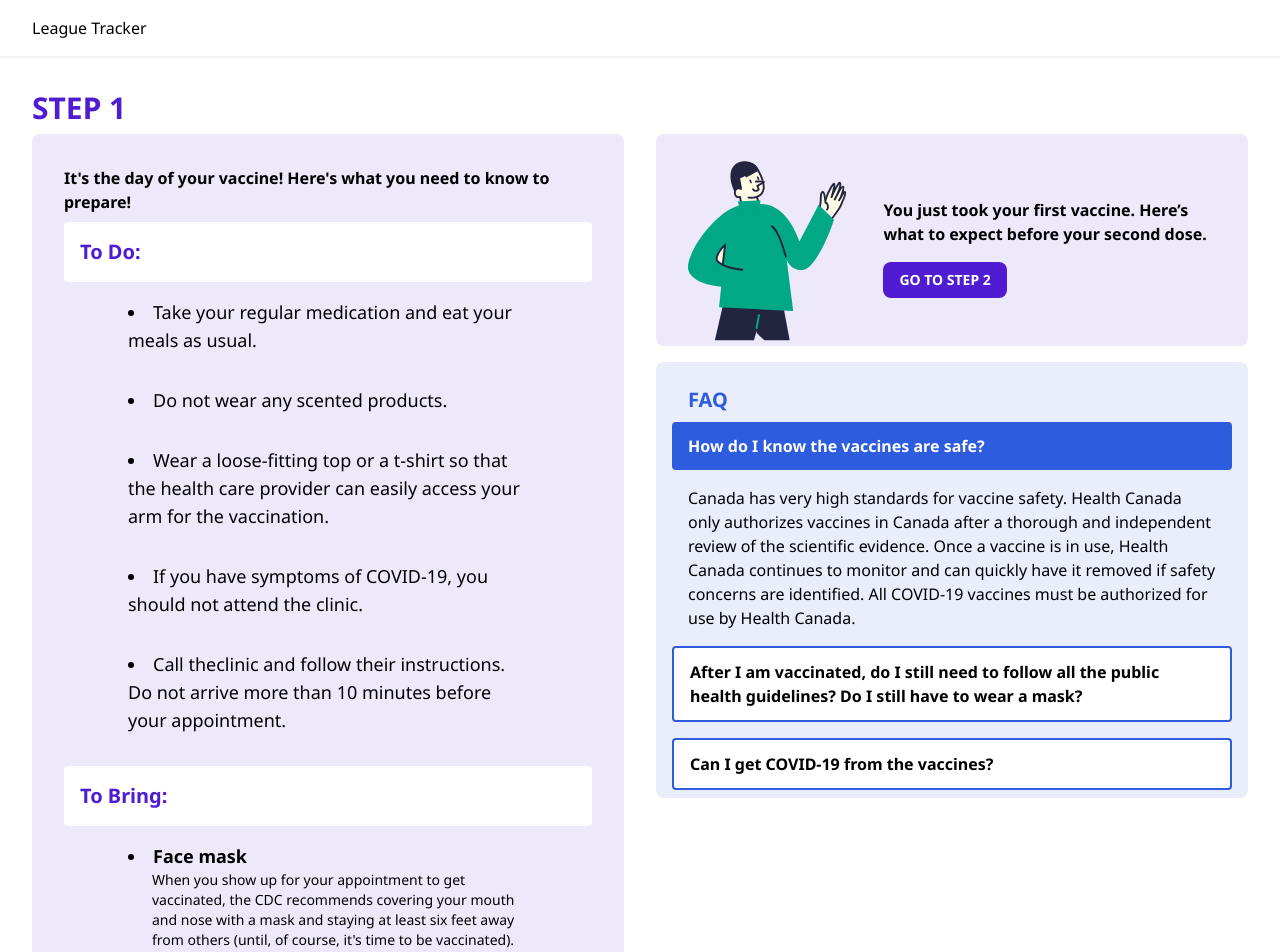
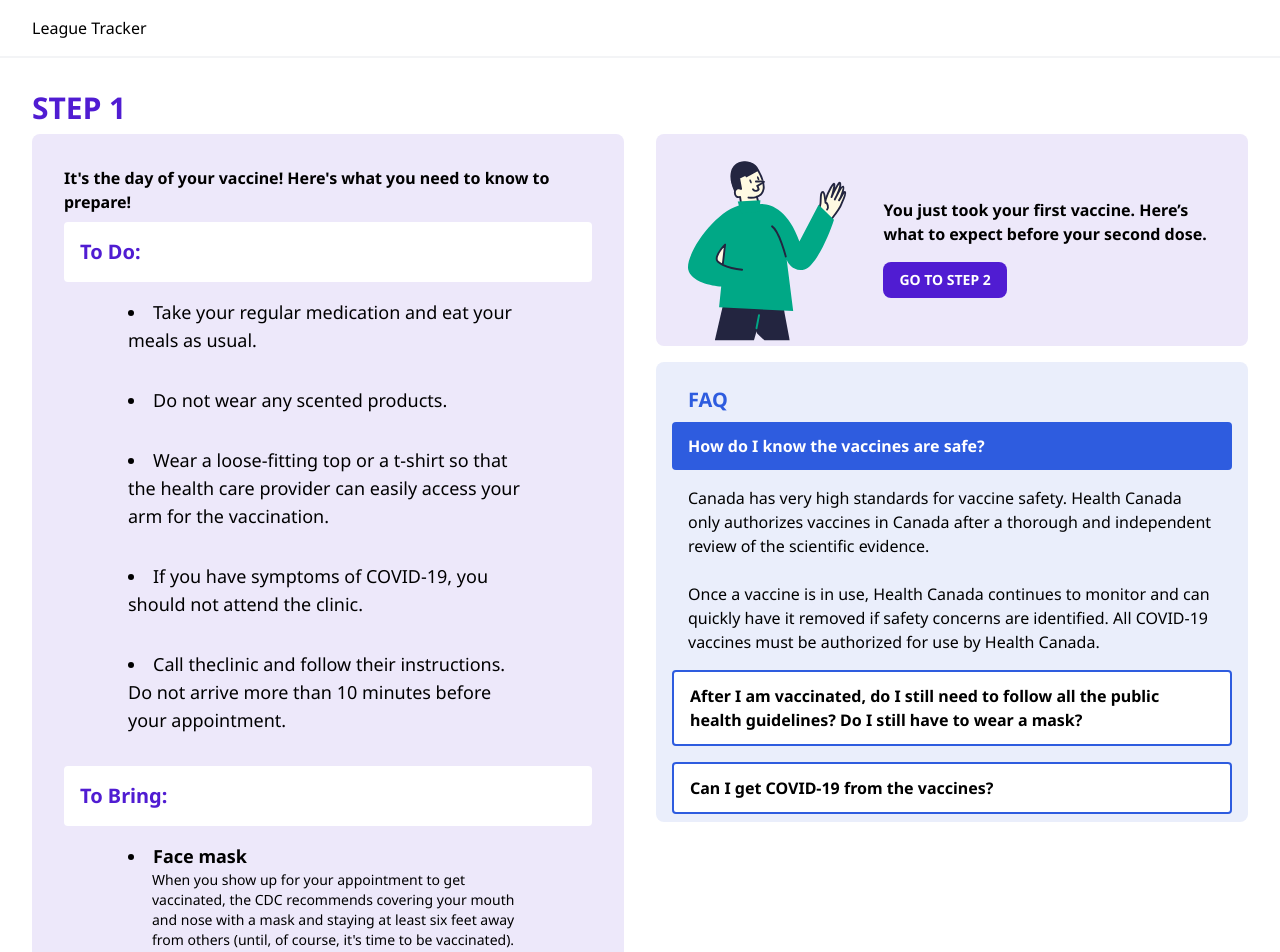
Before and after one commit to amorriscode/league-tracker, a Next.js app: page /steps/1 in a window 1280 px wide. Shown: the top 952 px of the page. Built offline with nearby package versions, Linux system fonts and the light colour scheme.

Commit message:
change content for FAQ 2 and add newlines for FAQ section

```diff
--- a/components/FAQ.jsx
+++ b/components/FAQ.jsx
@@ -8,20 +8,17 @@ export default function FAQ() {
         <FAQItem
           first={true}
           title="How do I know the vaccines are safe? "
-          content={`Canada has very high standards for vaccine safety. Health Canada only authorizes vaccines in Canada after a thorough and independent review of the scientific evidence.
-        Once a vaccine is in use, Health Canada continues to monitor and can quickly have it removed if safety concerns are identified. All COVID-19 vaccines must be authorized for use by Health Canada.`}
+          content={`Canada has very high standards for vaccine safety. Health Canada only authorizes vaccines in Canada after a thorough and independent review of the scientific evidence. \n\nOnce a vaccine is in use, Health Canada continues to monitor and can quickly have it removed if safety concerns are identified. All COVID-19 vaccines must be authorized for use by Health Canada.`}
         />
 
         <FAQItem
           title="After I am vaccinated, do I still need to follow all the public health guidelines? Do I still have to wear a mask?"
-          content={`Canada has very high standards for vaccine safety. Health Canada only authorizes vaccines in Canada after a thorough and independent review of the scientific evidence.
-        Once a vaccine is in use, Health Canada continues to monitor and can quickly have it removed if safety concerns are identified. All COVID-19 vaccines must be authorized for use by Health Canada.`}
+          content={`Yes, it is recommended to follow all health and safety recommendations. \n\nWe don't know how long protection lasts for those who are vaccinated. What we do know is that COVID-19 has caused very serious illness and death for a lot of people. If you get COVID-19, you also risk giving it to loved ones who may get very sick. Getting a COVID-19 vaccine is a safer choice.`}
         />
 
         <FAQItem
           title="Can I get COVID-19 from the vaccines? "
-          content={`No. None of the COVID-19 vaccines currently in development use the live virus that causes COVID-19. There are several different types of vaccines in development.
-          The goal of each of the vaccines is to teach the immune system how to recognize and fight the virus that causes COVID-19.`}
+          content={`No. None of the COVID-19 vaccines currently in development use the live virus that causes COVID-19. There are several different types of vaccines in development. \n\nThe goal of each of the vaccines is to teach the immune system how to recognize and fight the virus that causes COVID-19.`}
         />
       </div>
     </div>
--- a/components/FAQItem.jsx
+++ b/components/FAQItem.jsx
@@ -9,7 +9,7 @@ export default function FAQItem(props) {
       <div className={open?"FAQtitle bg-brand-blue rounded items-center my-2 px-4 py-1":"FAQtitle bg-white border-solid border-2 border-brand-blue rounded items-center my-2 px-4 py-1"} onClick={()=>{setOpen(!open)}}>
         <h3 className={open?"text-white font-semibold text-l my-2":"text-black font-semibold text-l my-2"}>{props.title}</h3>
       </div>
-      <Collapse isOpened={open}><p className="px-4 py-2">{props.content}</p></Collapse>
+      <Collapse isOpened={open}><p className="px-4 py-2" style={{whiteSpace: 'break-spaces'}}>{props.content}</p></Collapse>
     </div>
   )
 }
```
